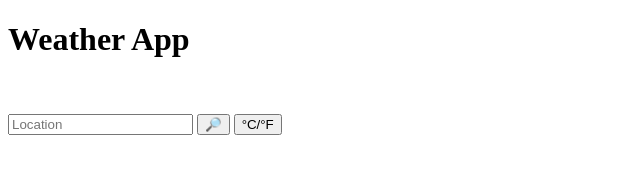
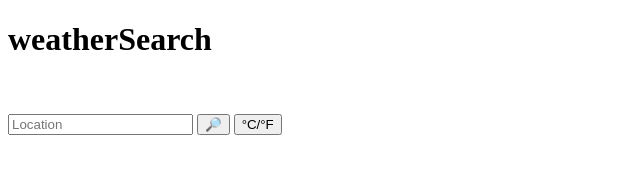
Before and after one commit to cstim240/weatherApp, a plain HTML site: page index.html in a window 1280 px wide. Shown: the whole page, without its empty margins (0-640 px from the left). Drawn offline with Linux system fonts and the light colour scheme.

Commit message:
Create style.css, rename website title

```diff
--- a/index.html
+++ b/index.html
@@ -7,7 +7,7 @@
 </head>
 <body>
     <div>
-        <h1>Weather App</h1>
+        <h1>weatherSearch</h1>
     </div>
     <div>
         <img class="conditionImage"></img>
```
Also changed, not shown: style.css (added).
